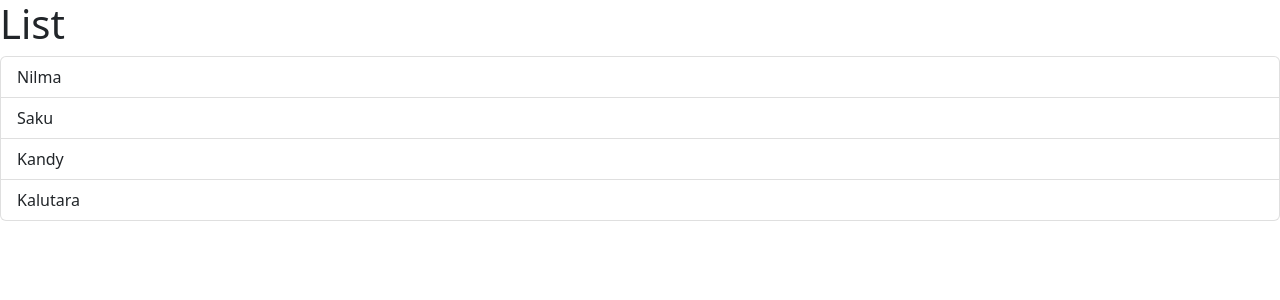
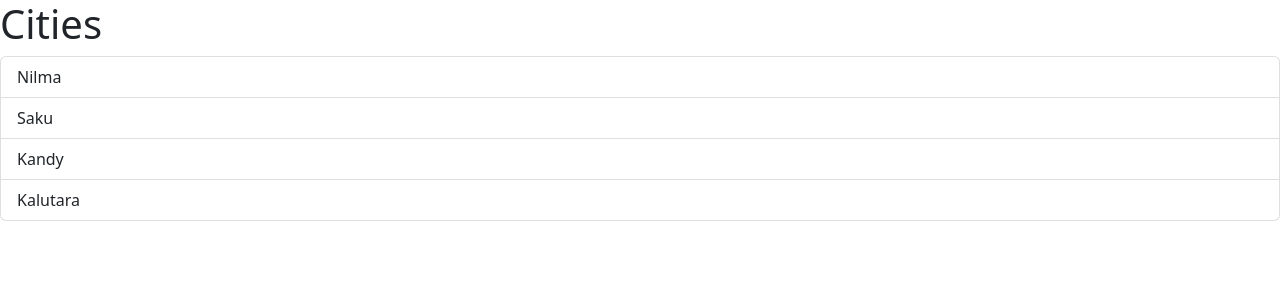
Before and after one commit to NilmaPeiris/react-app, a React (Vite) app: page / in a window 1280 px wide. Shown: the top 300 px of the page. Built offline with nearby package versions, Linux system fonts and the light colour scheme.

Commit message:
handing props

```diff
--- a/src/App.tsx
+++ b/src/App.tsx
@@ -1,6 +1,11 @@
 import ListGroup from "./components/ListGroup";
 
-function App(){
- return <div><ListGroup/></div>;
+function App() {
+  let items = ["Nilma", "Saku", "Kandy", "Kalutara"];
+  return (
+    <div>
+      <ListGroup items={items} heading="Cities" />
+    </div>
+  );
 }
 export default App;
--- a/src/components/ListGroup.tsx
+++ b/src/components/ListGroup.tsx
@@ -1,17 +1,30 @@
-import { MouseEvent } from "react";
+import { useState } from "react";
 
-function ListGroup() {
-  let items = ["Nilma", "Saku", "Kandy", "Kalutara"];
+interface Props {
+  items: string[];
+  heading: string;
+}
 
-  //event handler
-  const handleClicked = (event: MouseEvent) => console.log(event);
+function ListGroup({ items, heading }: Props) {
+  const [selectedIndex, setSelectedIndex] = useState(-1);
+
   return (
     <>
-      <h1>List</h1>
+      <h1>{heading}</h1>
       {items.length == 0 && <p>No item found</p>}
       <ul className="list-group">
-        {items.map((item) => (
-          <li className="list-group-item" key={item} onClick={handleClicked}>
+        {items.map((item, index) => (
+          <li
+            className={
+              selectedIndex == index
+                ? "list-group-item active"
+                : "list-group-item"
+            }
+            key={item}
+            onClick={() => {
+              setSelectedIndex(index);
+            }}
+          >
             {item}
           </li>
         ))}
```
